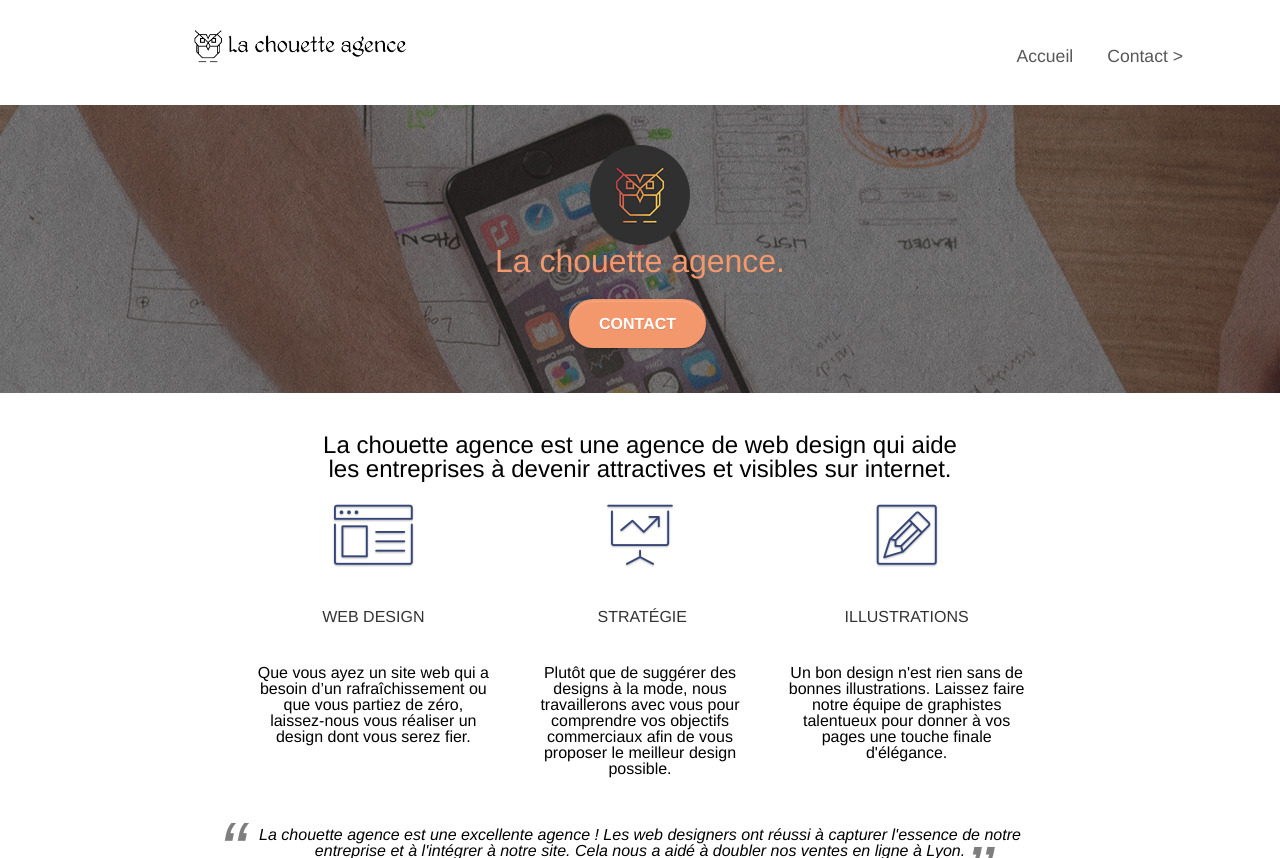
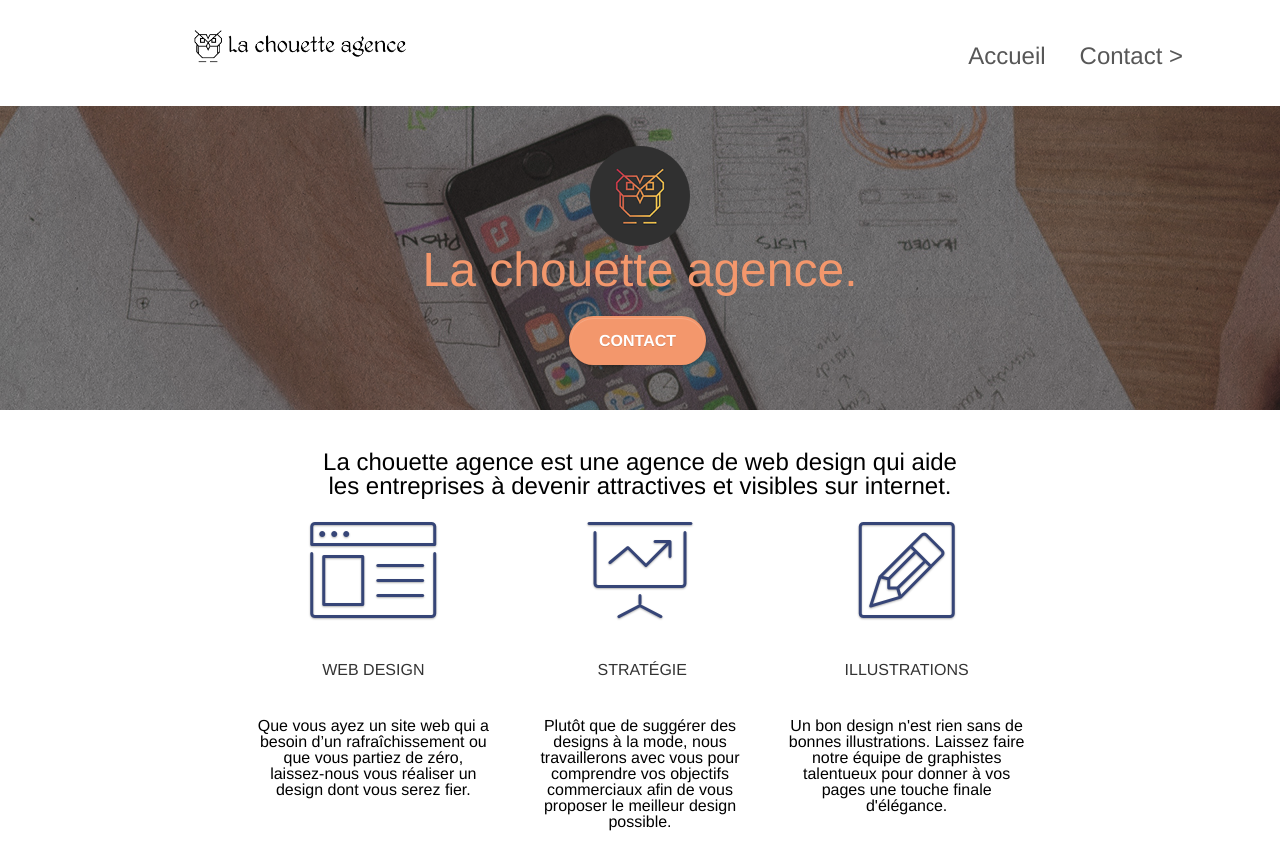
Before and after one commit to Marcelin97/LoisMarcelin_4_17052021-optimise, a PHP site: page / in a window 1280 px wide. Shown: the top 858 px of the page. Run offline with PHP 8.4, Linux system fonts and the light colour scheme; some libraries are stand-ins or nearby versions.

Commit message:
replace font-size in px by relative unit - step 1

```diff
--- a/assets/css/style.css
+++ b/assets/css/style.css
@@ -24,9 +24,6 @@ body {
     -moz-osx-font-smoothing: grayscale;
 }
 
-header a {
-    font-size:1.1em
-}
 a,
 button {
   outline: 0 !important;
@@ -299,7 +296,7 @@ button:focus {
 }
 
 #bloc-1-hero h1 {
-    font-size: 32px;
+    font-size:3em;
 }
 
 .navbar {
@@ -310,7 +307,7 @@ button:focus {
 .navbar-brand {
     height: auto;
     padding: 3px 15px;
-    font-size: 25px;
+    font-size: 1.5em;
     font-weight: normal;
     font-weight: 600;
     line-height: 44px;
@@ -340,7 +337,7 @@ button:focus {
 .nav > li {
     float: left;
     margin-top: 4px;
-    font-size: 16px;
+    font-size: 1.5em;
 }
 
 .navbar-nav .open .dropdown-menu > li > a {
@@ -452,12 +449,13 @@ button {
 }
 
 .icon-md {
-    font-size: 30px!important;
+    font-size: 5em!important;
     padding: 10px;
+    margin: 15px;
 }
 
 .icon-lg {
-    font-size: 60px!important;
+    font-size: 6em!important;
 }
 
 .sm-shadow {
```
